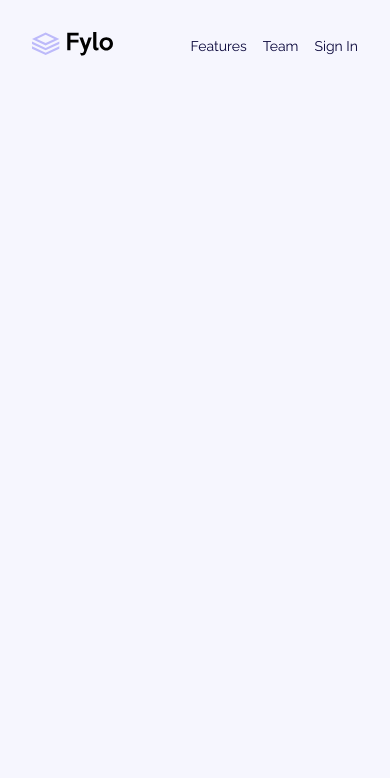
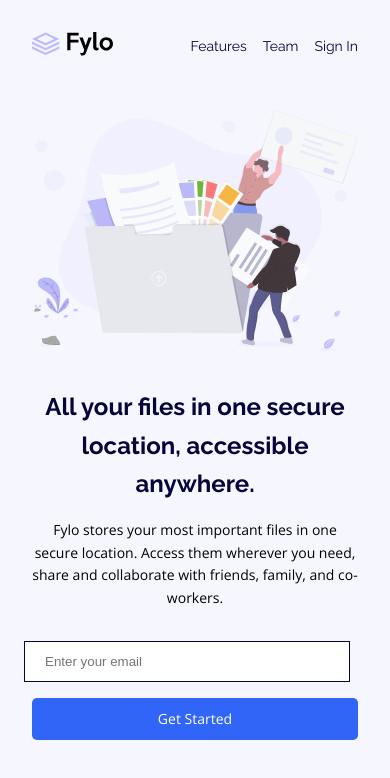
Before and after one commit to Chrissus14/fylo-landing-page, a plain HTML site: page index.html in a window 390 px wide. Drawn offline with nearby package versions, Linux system fonts and the light colour scheme.

Commit message:
section 1 done

```diff
--- /dev/null
+++ b/css/section-one.css
@@ -0,0 +1,80 @@
+.row {
+  width: 100%;
+  display: flex;
+}
+.column1 {
+  flex: 0 1 50%;
+  padding: 0 1rem;
+}
+.column2 {
+  flex: 0 1 50%;
+  padding: 0 1rem;
+}
+.section {
+  display: flex;
+  flex-direction: column;
+  align-items: flex-start;
+  justify-content: center;
+  line-height: 1.6;
+}
+.section h1 {
+  font-family: 'Raleway', sans-serif;
+  font-weight: bold;
+  font-size: 2.5rem;
+  color: var(--primary1);
+  margin-bottom: 1rem;
+}
+.section p {
+  margin-bottom: 1rem;
+}
+.form {
+  display: flex;
+  width: 100%;
+  align-items: center;
+}
+.form input {
+  width: 60%;
+  padding: 0.75rem 1.25rem;
+  margin: 0.5rem 1rem;
+  margin-left: 0;
+  display: inline-block;
+  border: 1px solid var(--primary1);
+}
+.btn {
+  background: var(--accent1);
+  border-radius: 5px;
+  color: white;
+  display: inline-block;
+  padding: 10px 20px;
+  text-decoration: none;
+}
+@media screen and (max-width: 500px) {
+  .column-small {
+    flex: 1 1 100%;
+  }
+  .row {
+    flex-direction: column;
+  }
+  .section {
+    text-align: center;
+    order: 1;
+  }
+  .section h1 {
+    font-size: 1.5rem;
+  }
+  .form {
+    flex-direction: column;
+  }
+  .form input {
+    width: 100%;
+    padding: 0.75rem 1.25rem;
+    margin: 1rem 1rem;
+    margin-left: 0;
+  }
+  .btn {
+    width: 100%;
+  }
+  .section-img {
+    margin: 2rem 0;
+  }
+}
--- a/css/styles.css
+++ b/css/styles.css
@@ -1,5 +1,6 @@
 @import url('https://fonts.googleapis.com/css2?family=Open+Sans&family=Raleway:wght@400;700&display=swap');
 @import url('./nav.css');
+@import url('./section-one.css');
 /* font-family: 'Raleway', sans-serif; */
 :root {
   --primary1: hsl(243, 87%, 12%);
@@ -19,6 +20,7 @@ body {
   font-family: 'Open Sans', sans-serif;
   line-height: 1.5;
   background-color: var(--neutral1);
+  font-size: 18px;
 }
 
 ul {
--- a/index.html
+++ b/index.html
@@ -24,19 +24,31 @@
       <a class="nav__link" href="#">Sign In</a>
     </nav>
 
+    <section class="row">
+      <div class="column1 section column-small">
+        <h1>All your files in one secure location, accessible anywhere.</h1>
+        <p>Fylo stores your most important files in one secure location.
+          Access them wherever you need, share and collaborate with friends,
+          family, and co-workers.</p>
+        <div class="form">
+          <input type="text" placeholder="Enter your email">
+          <a class="btn" href="#">Get Started</a>
+        </div>
+      </div>
+      <div class="column2 column-small section-img">
+        <img class="responsive" src="./images/illustration-1.svg" alt="illustration-1">
+      </div>
+    </section>
   </div>
 
 
 
 
   <!--
-  All your files in one secure location, accessible anywhere.
 
-  Fylo stores your most important files in one secure location.
-  Access them wherever you need, share and collaborate with friends,
-  family, and co-workers.
 
-  Get Started
+
+
 
   Stay productive, wherever you are
 
```
